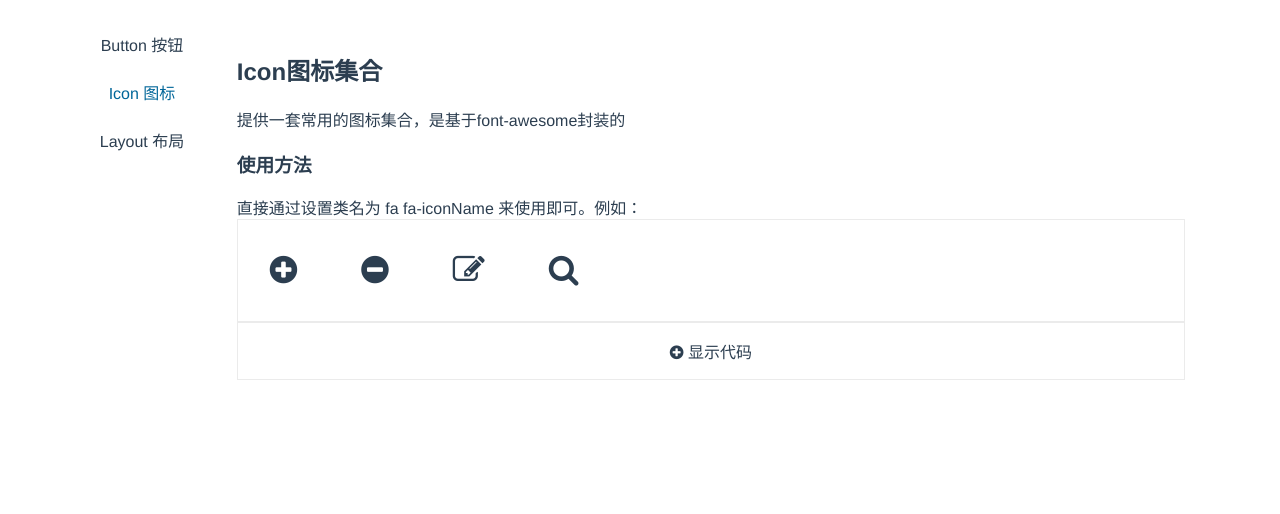
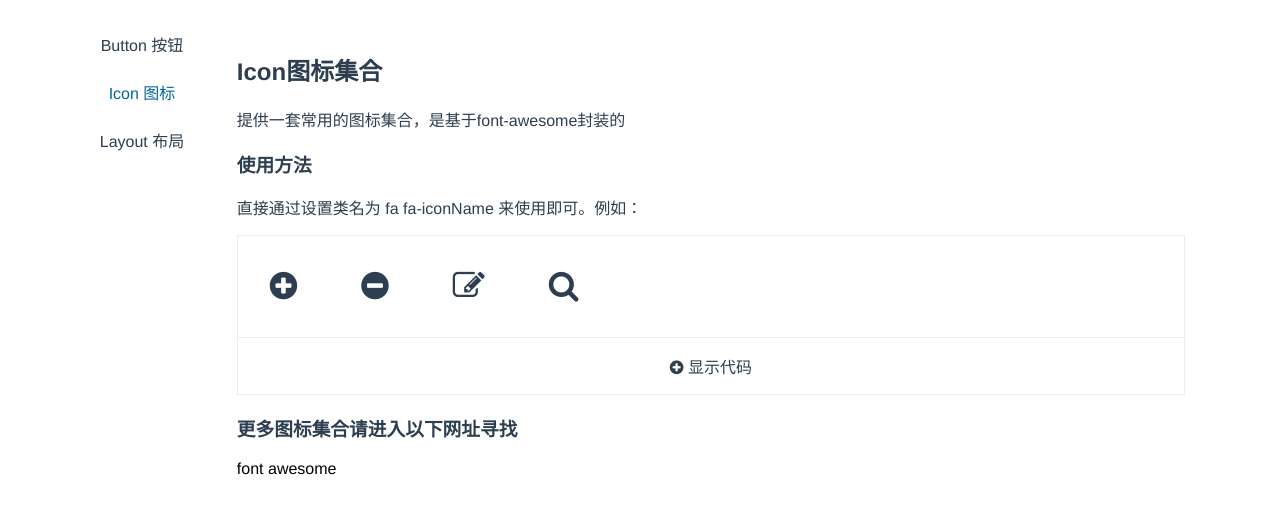
Before and after one commit to ohq-silver/self-components, a Vue app: page /#/ in a window 1280 px wide. Both pictures are taken after a click on the element "Icon 图标". Shown: the top 514 px of the page. Built offline with nearby package versions, Linux system fonts and the light colour scheme.

Commit message:
minor change

```diff
--- a/src/components/iconComponents/src/components/IconComponents.vue
+++ b/src/components/iconComponents/src/components/IconComponents.vue
@@ -36,6 +36,8 @@
     >
       <i :class="codeControllerIcon"></i>&nbsp;<span>{{codeControllerLabel}}</span>
     </div>
+    <h3>更多图标集合请进入以下网址寻找</h3>
+    <a href="https://fontawesome.com/icons?d=gallery" target="_blank">font awesome</a>
   </div>
 </template>
 
--- a/src/components/iconComponents/src/styles/index.scss
+++ b/src/components/iconComponents/src/styles/index.scss
@@ -1,6 +1,7 @@
 .icon-components-box {
   display: flex;
   border: 1px solid #ebebeb;
+  margin-top: 1em;
 }
 .icon-components-icon {
   margin: 1em;
@@ -8,6 +9,7 @@
 }
 .code-controller {
   border: 1px solid #ebebeb;
+  border-top: none;
   padding: 1em 0;
   text-align: center;
   cursor: pointer;
@@ -15,3 +17,10 @@
 .code-controller:hover {
   color: #069;
 }
+.icon-components a {
+  text-decoration: none;
+  color: #000;
+}
+.icon-components a:hover {
+  color: #069;
+}
```
